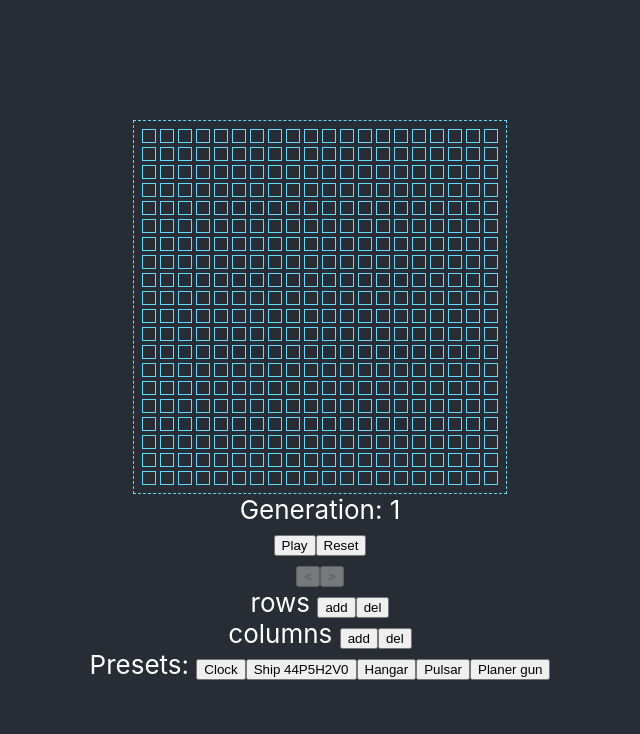
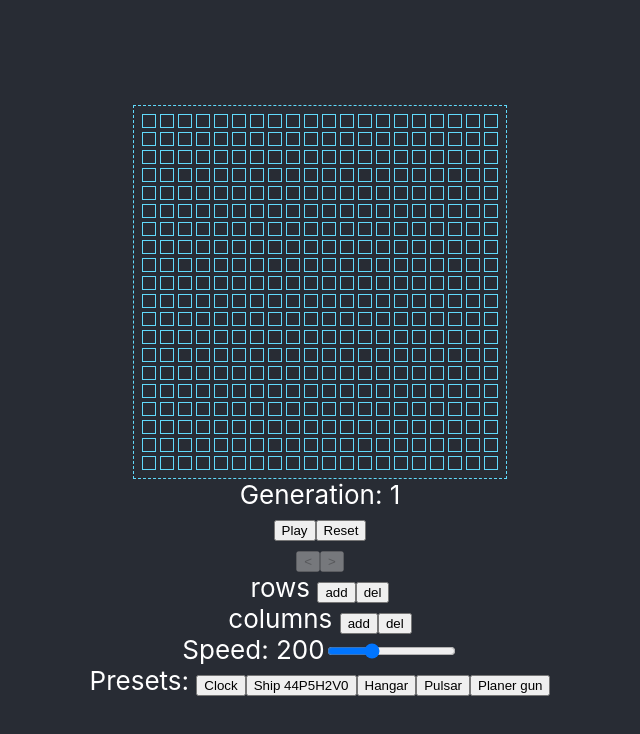
Before and after one commit to d-manevich/game-of-life, a React (Create React App) app: page / in a window 1280 px wide. Shown: the top 734 px of the page, without its empty margins (320-960 px from the left). Built offline with nearby package versions, Linux system fonts and the light colour scheme.

Commit message:
Add speed control

```diff
--- a/src/App.tsx
+++ b/src/App.tsx
@@ -18,6 +18,7 @@ const App: React.FC = () => {
   const [history, setHistory] = useState<Field[]>([generateInitialField(params)]);
   const [generation, setGeneration] = useState<number>(0);
   const [isPlaying, setPlaying] = useState<boolean>(false);
+  const [speed, setSpeed] = useState<number>(200);
   const currentState: Field = nth(history, generation) || generateInitialField(params);
 
   function updateParams(updParams: Params) {
@@ -35,13 +36,13 @@ const App: React.FC = () => {
           return [...cutHistory, calcNextGeneration(nth(cutHistory, -1) || generateInitialField(params))];
         });
         setGeneration(generation + 1);
-      }, 50);
+      }, speed);
     }
 
     return () => {
       window.clearInterval(intervalRef.current);
     };
-  }, [isPlaying, params, generation]);
+  }, [isPlaying, params, generation, speed]);
 
   return (
     <div className="App">
@@ -73,6 +74,8 @@ const App: React.FC = () => {
         onGenerationChange={setGeneration}
         params={params}
         updateParams={updateParams}
+        speed={speed}
+        setSpeed={setSpeed}
       />
       <PresetSelector
         onSelect={({ params, field }: Preset) => {
--- a/src/Controls.tsx
+++ b/src/Controls.tsx
@@ -10,6 +10,8 @@ type Props = {
   onGenerationChange: (generation: number) => void;
   params: Params;
   updateParams: (params: Params) => void;
+  speed: number;
+  setSpeed: (speed: number) => void;
 };
 
 const Controls: React.FC<Props> = ({
@@ -21,6 +23,8 @@ const Controls: React.FC<Props> = ({
   onGenerationChange,
   params,
   updateParams,
+  speed,
+  setSpeed,
 }: Props) => (
   <div>
     <button onClick={togglePlay}>{!isPlaying ? 'Play' : 'Pause'}</button>
@@ -47,6 +51,16 @@ const Controls: React.FC<Props> = ({
         del
       </button>
     </div>
+    <div>
+      <span>Speed: {speed}</span>
+      <input
+        type="range"
+        min="50"
+        max="500"
+        value={speed}
+        onChange={(event) => setSpeed(parseInt(event.target.value))}
+      />
+    </div>
   </div>
 );
 
```
